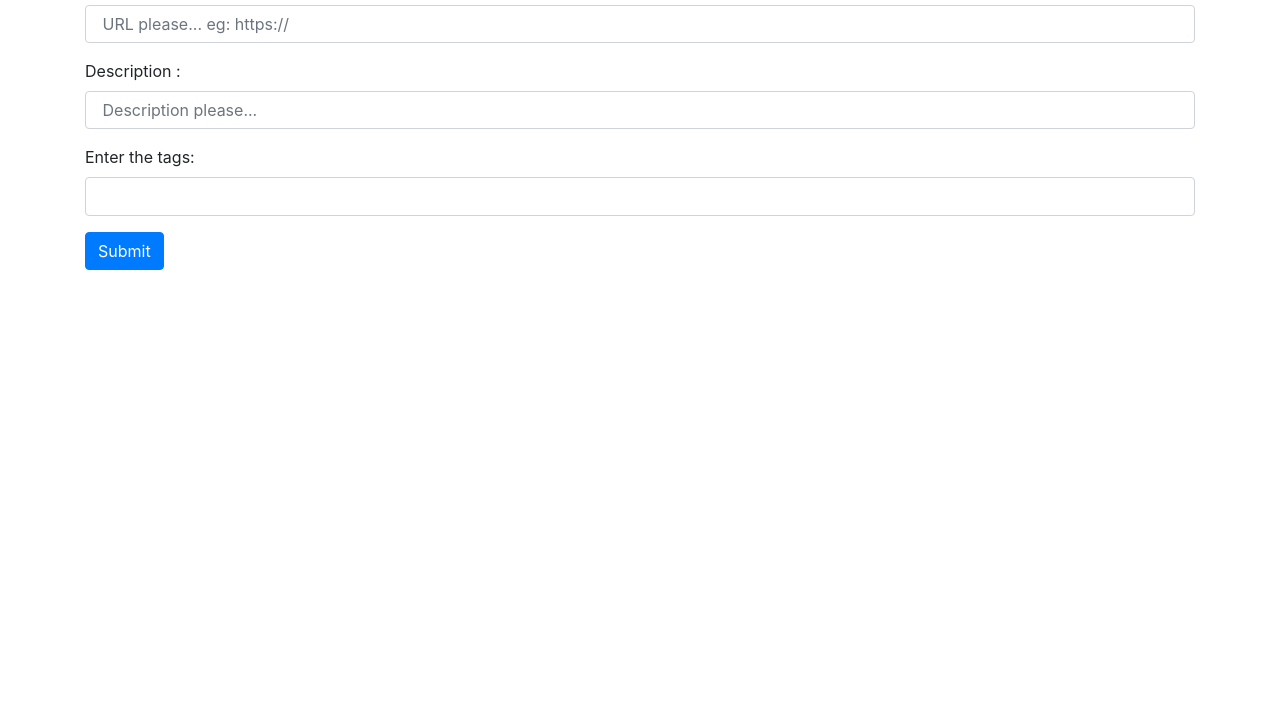
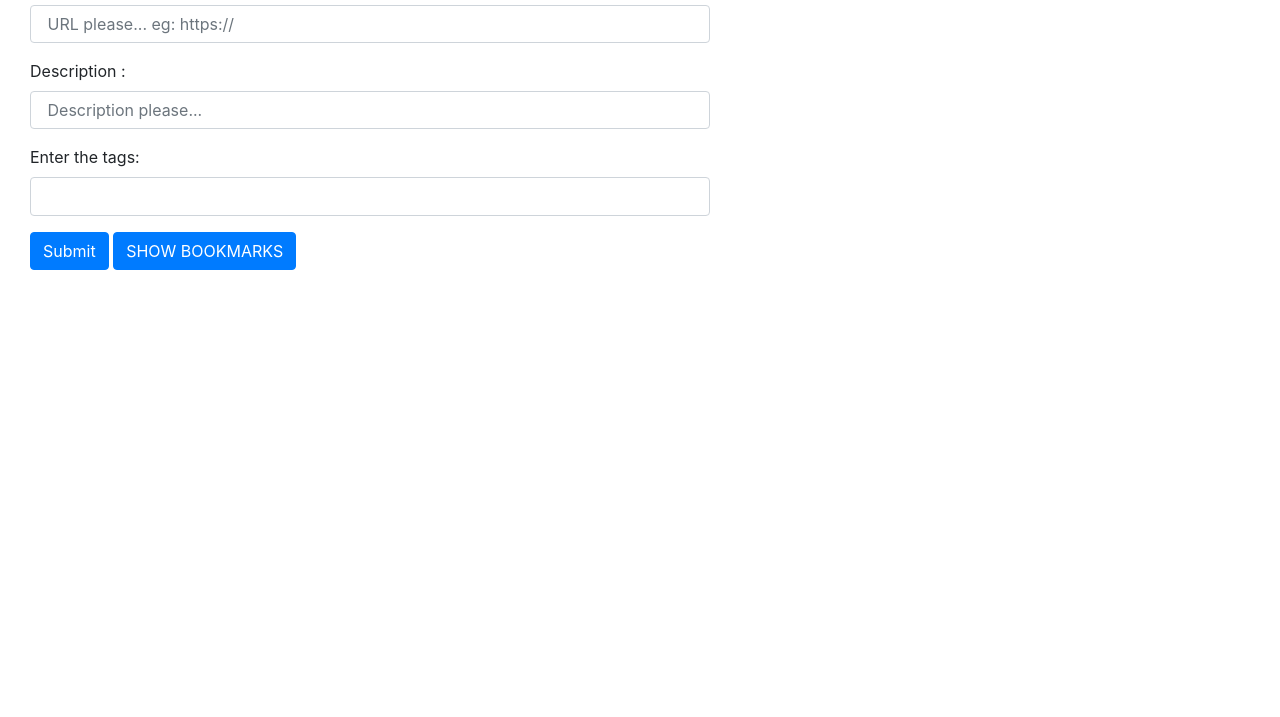
Before and after one commit to sushmitakoppa/bookmark-app, a website: page front-end/index.html in a window 1280 px wide. Shown: the part 83-800 px from the top of the page. Drawn offline with nearby package versions, Linux system fonts and the light colour scheme.

Commit message:
Update index.html

```diff
--- a/front-end/index.html
+++ b/front-end/index.html
@@ -6,17 +6,21 @@
     <meta charset="utf-8">
     <meta name="viewport" content="width=device-width, initial-scale=1, shrink-to-fit=no">
 
+    <link href="https://fonts.googleapis.com/icon?family=Material+Icons" rel="stylesheet">
+
     <!-- Bootstrap CSS -->
     <link rel="stylesheet" href="https://stackpath.bootstrapcdn.com/bootstrap/4.3.1/css/bootstrap.min.css" integrity="sha384-ggOyR0iXCbMQv3Xipma34MD+dH/1fQ784/j6cY/iJTQUOhcWr7x9JvoRxT2MZw1T" crossorigin="anonymous">
     <script src="https://ajax.googleapis.com/ajax/libs/jquery/1.12.4/jquery.min.js"></script>
-    <link rel="stylesheet" href="./style.css">
+    <link rel="stylesheet" href="/style.css">
   </head>
   <body>
+    <div class="row container">
+      <div class="col-sm-8">
         <h1 class="container"> BOOKMARKS:</h1>
-      <form id="form"class="container">
+        <form id="form" class="container">
           <div class="form-group">
             <label for="url">URL :</label>
-            <input class="form-control" type="text" name="url" id="url" placeholder=" URL please... eg: https://" required>
+            <input class="form-control" type="url" name="url" id="url" placeholder=" URL please... eg: https://" required>
           </div>
 
 
@@ -32,13 +36,20 @@
             </div>
           </div>
 
-        <button type="submit" class="btn btn-primary">Submit</button>
+          <button type="submit" class="btn btn-primary" id="btn">Submit</button>
+          <button class="btn btn-primary" id="dataShow">SHOW BOOKMARKS</button>
         </form>
+      </div>
+      <div class="col-sm-4" id="table">
+      </div>
+
+    </div>
+
 
 
 
     <!-- Optional JavaScript -->
-    <script src="./tags.js"></script>
+    <script src="/tags.js"></script>
 
 
     <!-- jQuery first, then Popper.js, then Bootstrap JS -->
```
Lines whose indentation alone changed are shown as unchanged.
